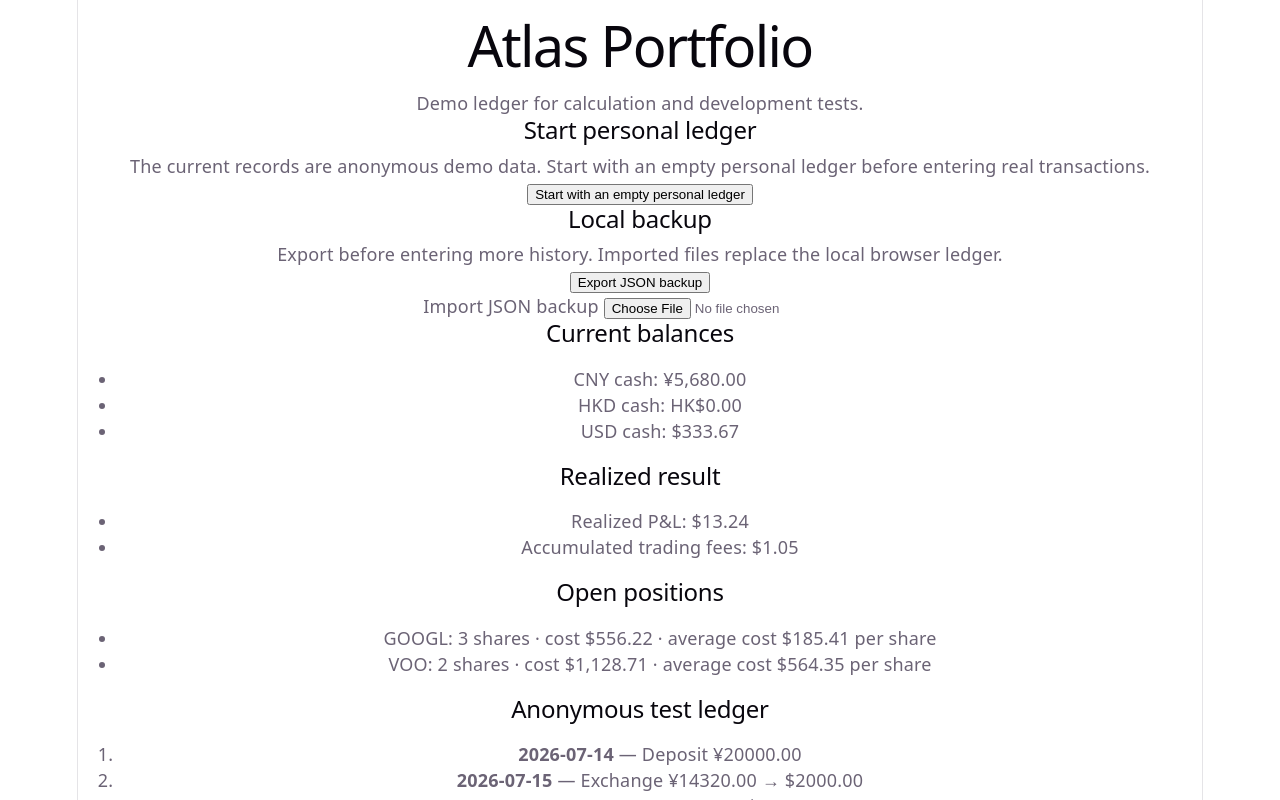
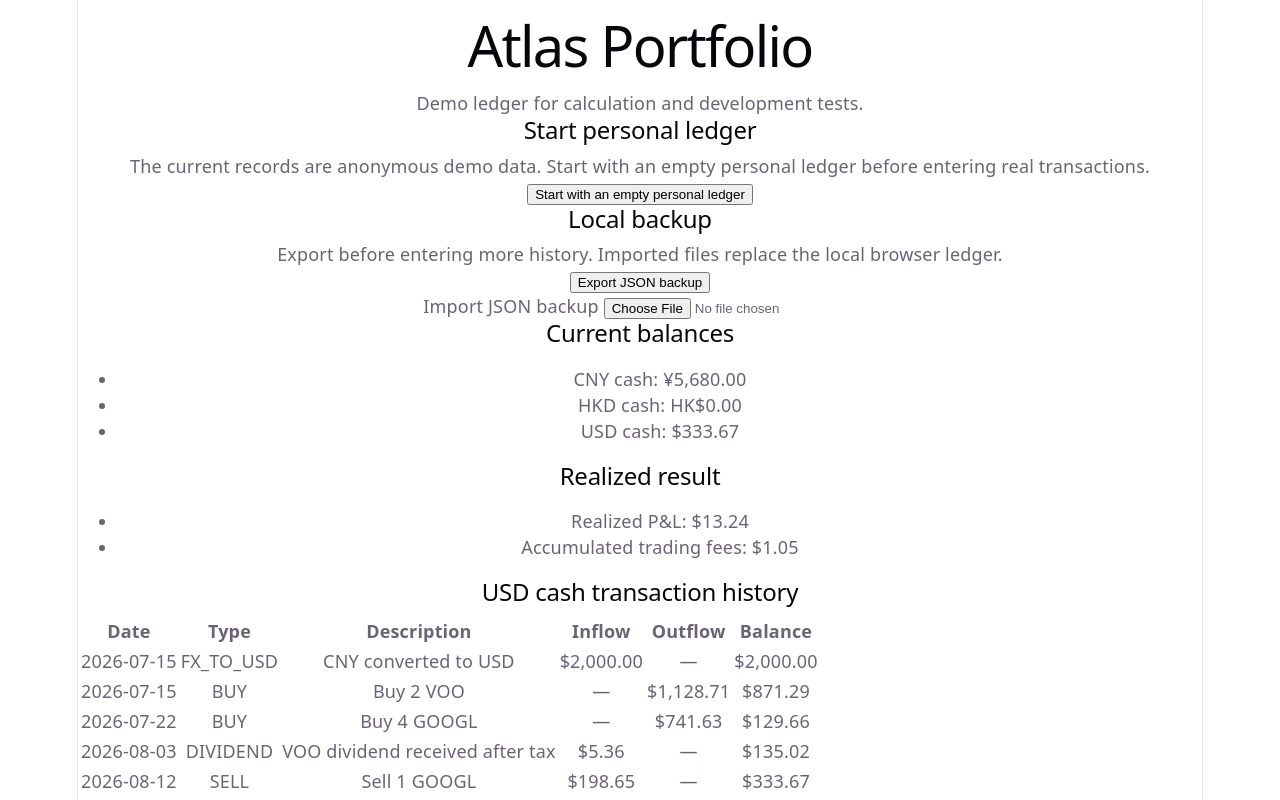
Before and after one commit to xue-bowen/atlas-portfolio, a React (Vite) app in the folder web/: page / in a window 1280 px wide. Shown: the top 800 px of the page. Built offline with nearby package versions, Linux system fonts and the light colour scheme.

Commit message:
feat: add USD cash transaction history

```diff
--- a/web/src/App.tsx
+++ b/web/src/App.tsx
@@ -10,6 +10,7 @@ import {
   serializeLedgerBackup,
 } from "./data/ledgerStorage";
 import { calculateBalances } from "./domain/calculateBalances";
+import { calculateUsdCashHistory } from "./domain/calculateUsdCashHistory";
 import type { Currency, LedgerEvent } from "./domain/ledger";
 
 const usd = new Intl.NumberFormat("en-US", {
@@ -108,6 +109,7 @@ export default function App() {
   const [message, setMessage] = useState("");
 
   const balances = calculateBalances(ledger);
+  const usdCashHistory = calculateUsdCashHistory(ledger);
   const netDividendUsd =
     Number(dividendGrossAmountUsd) - Number(dividendWithholdingTaxUsd);
   const reinvestmentShares =
@@ -870,6 +872,44 @@ export default function App() {
         <li>Accumulated trading fees: {usd.format(balances.totalFeesUsd)}</li>
       </ul>
 
+      <h2>USD cash transaction history</h2>
+      {usdCashHistory.length === 0 ? (
+        <p>No USD cash movements recorded yet.</p>
+      ) : (
+        <table>
+          <thead>
+            <tr>
+              <th>Date</th>
+              <th>Type</th>
+              <th>Description</th>
+              <th>Inflow</th>
+              <th>Outflow</th>
+              <th>Balance</th>
+            </tr>
+          </thead>
+          <tbody>
+            {usdCashHistory.map((transaction) => (
+              <tr key={transaction.id}>
+                <td>{transaction.occurredAt}</td>
+                <td>{transaction.eventType}</td>
+                <td>{transaction.description}</td>
+                <td>
+                  {transaction.inflowUsd > 0
+                    ? usd.format(transaction.inflowUsd)
+                    : "—"}
+                </td>
+                <td>
+                  {transaction.outflowUsd > 0
+                    ? usd.format(transaction.outflowUsd)
+                    : "—"}
+                </td>
+                <td>{usd.format(transaction.balanceUsd)}</td>
+              </tr>
+            ))}
+          </tbody>
+        </table>
+      )}
+
       <h2>Open positions</h2>
       {balances.positions.length === 0 ? (
         <p>No open positions.</p>
--- /dev/null
+++ b/web/src/domain/calculateUsdCashHistory.ts
@@ -0,0 +1,112 @@
+import type { LedgerEvent } from "./ledger";
+
+export interface UsdCashTransaction {
+  id: string;
+  occurredAt: string;
+  eventType: LedgerEvent["type"];
+  description: string;
+  inflowUsd: number;
+  outflowUsd: number;
+  balanceUsd: number;
+}
+
+interface UsdCashMovement {
+  amountUsd: number;
+  description: string;
+}
+
+function getUsdCashMovement(
+  event: LedgerEvent,
+): UsdCashMovement | undefined {
+  switch (event.type) {
+    case "FX_TO_USD":
+      return {
+        amountUsd: event.amountUsd,
+        description: "CNY converted to USD",
+      };
+
+    case "FX_TO_CNY":
+      return {
+        amountUsd: -event.amountUsd,
+        description: "USD converted to CNY",
+      };
+
+    case "BUY":
+      return {
+        amountUsd: -(event.quantity * event.priceUsd + event.feeUsd),
+        description: `Buy ${event.quantity} ${event.symbol}`,
+      };
+
+    case "SELL":
+      return {
+        amountUsd: event.quantity * event.priceUsd - event.feeUsd,
+        description: `Sell ${event.quantity} ${event.symbol}`,
+      };
+
+    case "DIVIDEND":
+      return {
+        amountUsd: event.grossAmountUsd - event.withholdingTaxUsd,
+        description: `${event.symbol} dividend received after tax`,
+      };
+
+    case "INTEREST":
+      if ("amountUsd" in event) {
+        return {
+          amountUsd: event.amountUsd,
+          description: "USD interest received after tax",
+        };
+      }
+
+      return event.currency === "USD"
+        ? {
+            amountUsd: event.amount,
+            description: "USD interest received after tax",
+          }
+        : undefined;
+
+    case "FEE":
+      return {
+        amountUsd: -event.amountUsd,
+        description:
+          event.category === "ADR_FEE"
+            ? "ADR custody fee"
+            : event.category === "COMMISSION"
+              ? "Commission"
+              : "Other USD expense",
+      };
+
+    case "CNY_DEPOSIT":
+    case "CNY_WITHDRAWAL":
+      return undefined;
+  }
+}
+
+export function calculateUsdCashHistory(
+  events: LedgerEvent[],
+): UsdCashTransaction[] {
+  let balanceUsd = 0;
+
+  return [...events]
+    .sort((a, b) => a.occurredAt.localeCompare(b.occurredAt))
+    .flatMap((event) => {
+      const movement = getUsdCashMovement(event);
+
+      if (!movement) {
+        return [];
+      }
+
+      balanceUsd += movement.amountUsd;
+
+      return [
+        {
+          id: event.id,
+          occurredAt: event.occurredAt,
+          eventType: event.type,
+          description: movement.description,
+          inflowUsd: Math.max(movement.amountUsd, 0),
+          outflowUsd: Math.max(-movement.amountUsd, 0),
+          balanceUsd,
+        },
+      ];
+    });
+}
```
